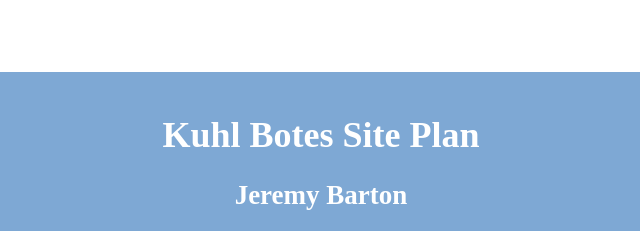
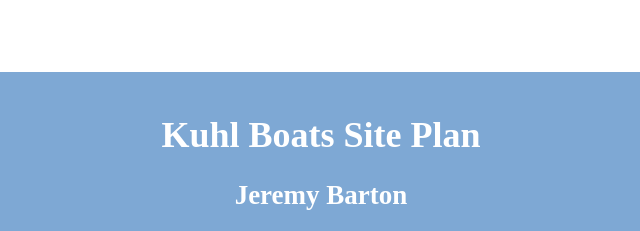
Before and after one commit to bartojer/wdd130, a plain HTML site: page wwr/site-plan-rafting.html in a window 1280 px wide. Shown: the top 231 px of the page, 319-959 px from the left. Drawn offline with Linux system fonts and the light colour scheme; a web font is replaced by a local one.

Commit message:
Corrected site name

```diff
--- a/wwr/site-plan-rafting.html
+++ b/wwr/site-plan-rafting.html
@@ -9,7 +9,7 @@
 
 <body>
   <header>
-    <h1>Kuhl Botes Site Plan</h1>
+    <h1>Kuhl Boats Site Plan</h1>
     <h2>Jeremy Barton</h2>
     <h2>WDD 130-4</h2>
     <!-- In the header above, add the name of your site, your name and class number. For example if you are in section 3 you would put WDD 130-03 -->
```
